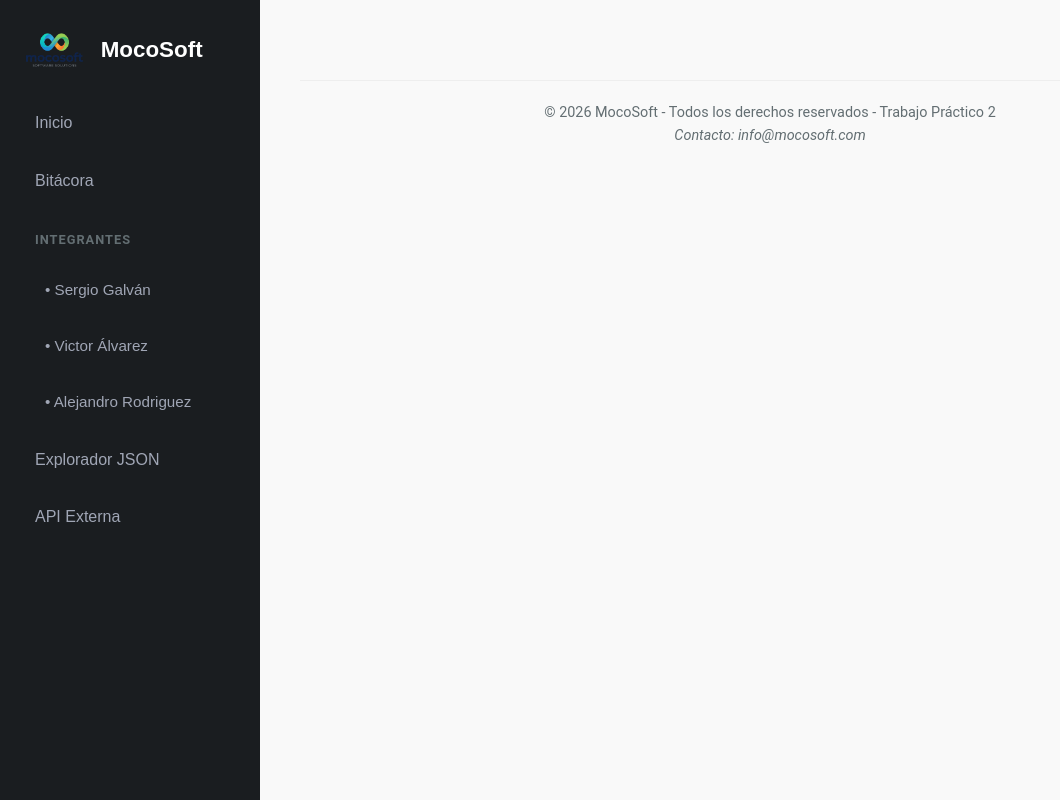
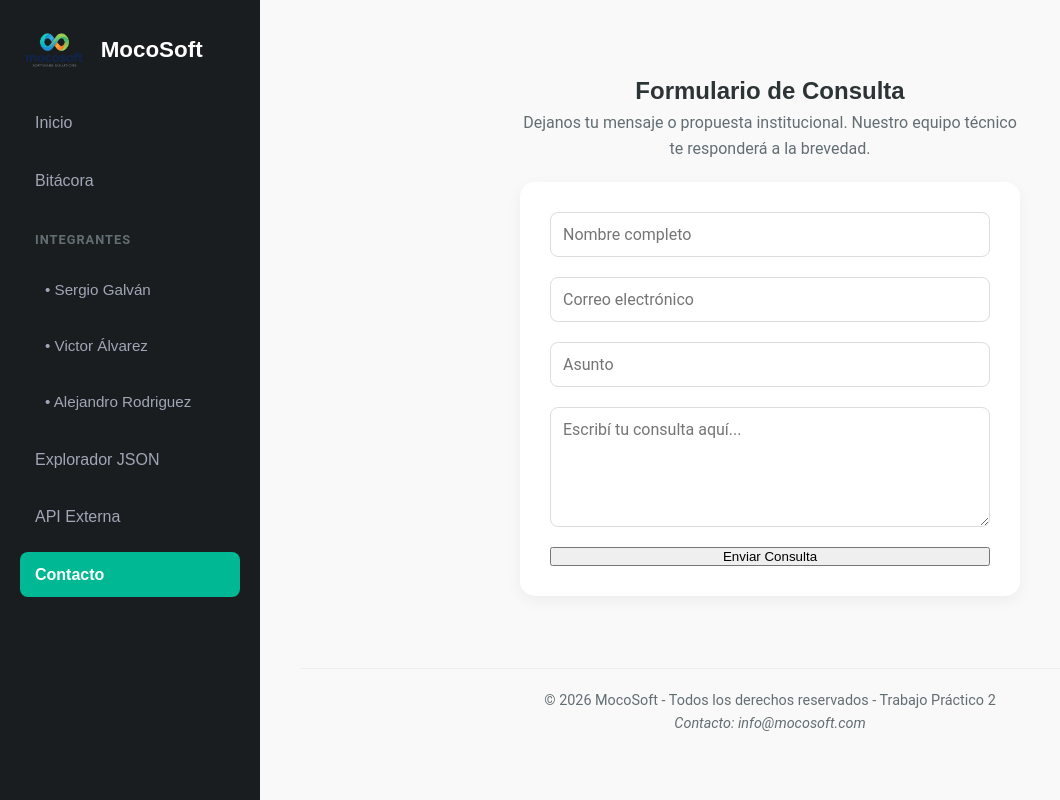
Before and after one commit to alerod88/front_tp2_grupal, a React (Vite) app: page /contacto in a window 1280 px wide. Shown: the whole page, without its empty margins (0-1060 px from the left). Built offline with nearby package versions, Linux system fonts and the light colour scheme.

Commit message:
Se agrega formulario de consulta

```diff
--- a/src/App.jsx
+++ b/src/App.jsx
@@ -5,6 +5,7 @@ import Explorador from './pages/Explorador';
 import Bitacora from './pages/Bitacora';
 import Perfil from './pages/Perfil';
 import ApiExterna from './pages/ApiExterna';
+import Contacto from './pages/Contacto';
 
 
 function App() {
@@ -34,8 +35,12 @@ function App() {
             {/* 5. ApiExterna*/}
             <Route path="/api" element={<ApiExterna />} />
 
-            {/* Las que sumen después, como Bitácora o API, también van acá */}
-            {/* <Route path="/bitacora" element={<Bitacora />} /> */}
+            {/* 6. Contacto */}
+            <Route path="/contacto" element={<Contacto />} />
+
+
+            {/*  */}
+            {/*  */}
           </Routes>
 
           <footer>
--- a/src/components/Sidebar.jsx
+++ b/src/components/Sidebar.jsx
@@ -34,6 +34,9 @@ function Sidebar() {
         <NavLink to="/api" className={({ isActive }) => isActive ? 'active' : ''}>
           API Externa
         </NavLink>
+        <NavLink to="/contacto" className={({ isActive }) => isActive ? 'active' : ''}>
+          Contacto
+        </NavLink>
 
 
       </nav>
--- /dev/null
+++ b/src/pages/Contacto.jsx
@@ -0,0 +1,25 @@
+function Contacto() {
+  const handleSubmit = (e) => {
+    e.preventDefault();
+    alert("¡Consulta enviada con éxito! El equipo de MocoSoft se pondrá en contacto pronto.");
+  };
+
+  return (
+    <div className="contact-container">
+      <h2>Formulario de Consulta</h2>
+      <p style={{ textAlign: 'center', marginBottom: '20px', maxWidth: '500px' }}>
+        Dejanos tu mensaje o propuesta institucional. Nuestro equipo técnico te responderá a la brevedad.
+      </p>
+
+      <form className="contact-form" onSubmit={handleSubmit}>
+        <input type="text" placeholder="Nombre completo" required />
+        <input type="email" placeholder="Correo electrónico" required />
+        <input type="text" placeholder="Asunto" required />
+        <textarea placeholder="Escribí tu consulta aquí..." required></textarea>
+        <button type="submit">Enviar Consulta</button>
+      </form>
+    </div>
+  );
+}
+
+export default Contacto;
```
